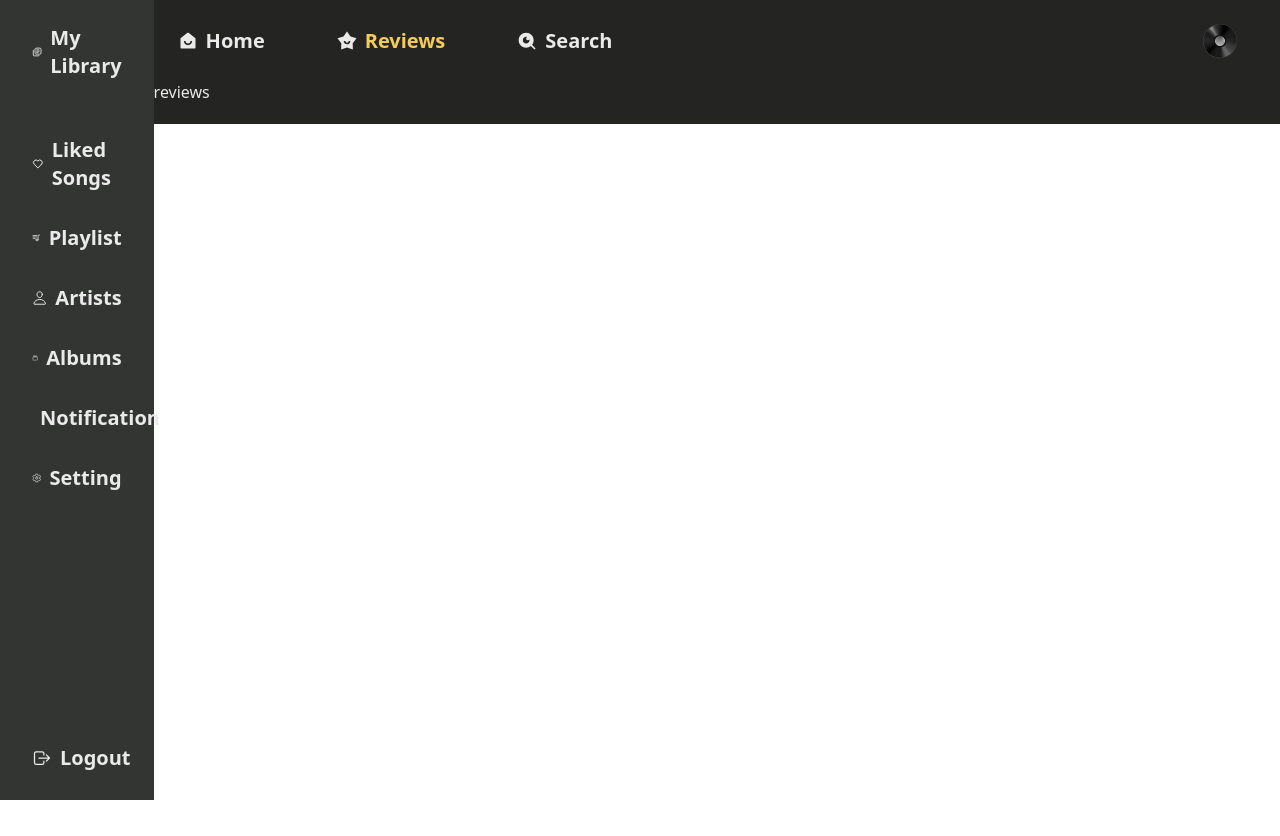
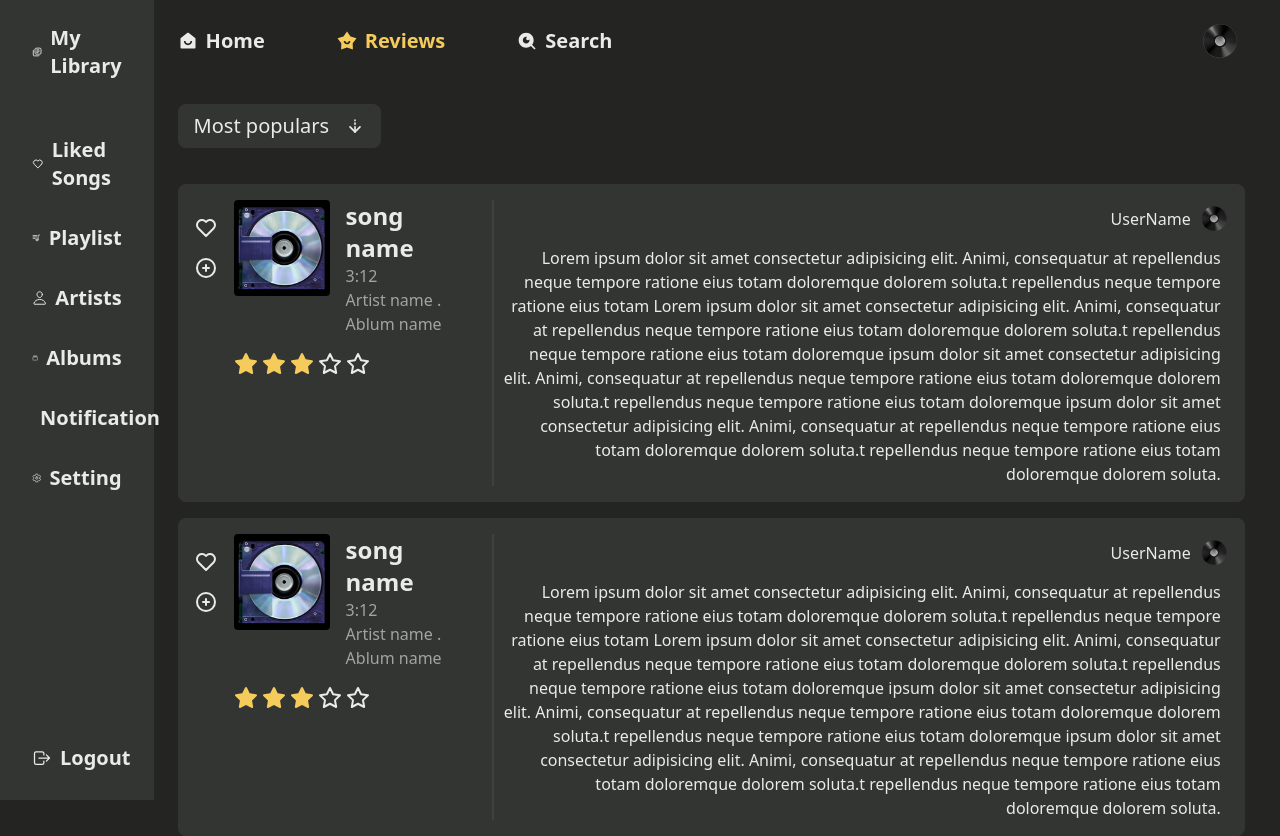
Before and after one commit to Resonate-COP/resonate, a React (Vite) app in the folder frontend/: page /main/reviews in a window 1280 px wide. Shown: the top 836 px of the page. Before the commit the page ends 800 px from the top, so only its background shows below. Built offline with nearby package versions, Linux system fonts and the light colour scheme; no server answers.

Commit message:
sketch reviews page done

```diff
--- a/frontend/package.json
+++ b/frontend/package.json
@@ -10,6 +10,7 @@
     "preview": "vite preview"
   },
   "dependencies": {
+    "@headlessui/react": "^2.2.0",
     "axios": "^1.7.9",
     "js-cookie": "^3.0.5",
     "react": "^18.3.1",
--- /dev/null
+++ b/frontend/src/components/Review.jsx
@@ -0,0 +1,69 @@
+import React from "react";
+import { TbHeart, TbCirclePlus, TbStar, TbStarFilled } from "react-icons/tb";
+
+const Review = () => {
+  return (
+    <section className="p-4 mb-4 bg-primary rounded-lg flex">
+      {/* icon */}
+      <div className="flex flex-col gap-4 items-start mt-4 mr-4">
+        <TbHeart className="h-6 w-6" />
+        <TbCirclePlus className="h-6 w-6" />
+      </div>
+      {/* song  */}
+      <div className="pr-10 border-r-2 border-neutral-700">
+        <div className="flex items-start">
+          <img
+            src="../../images/default/3.jpg"
+            alt="songName"
+            className="w-24 rounded mr-4"
+          />
+          <div>
+            <p className="text-2xl font-semibold">song name</p>
+            <p className="text-neutral-400">3:12</p>
+            <p className="">
+              <p className=" text-neutral-400">Artist name . Ablum name</p>
+            </p>
+          </div>
+        </div>
+        <div className="mt-4 flex gap-1">
+          <TbStarFilled className="starFill" />
+          <TbStarFilled className="starFill" />
+          <TbStarFilled className="starFill" />
+          <TbStar className="w-6 h-6" />
+          <TbStar className="w-6 h-6" />
+        </div>
+      </div>
+
+      {/* review  */}
+      <div className="w-full text-end">
+        {/* username ang profile  */}
+        <div className="flex items-center justify-end">
+          <p className="mr-2">UserName</p>
+          <img
+            src="../../images/default/defaultProfile.png"
+            alt="username"
+            width={30}
+          />
+        </div>
+        {/* review-content  */}
+        <div className="mt-2 px-2">
+          Lorem ipsum dolor sit amet consectetur adipisicing elit. Animi,
+          consequatur at repellendus neque tempore ratione eius totam doloremque
+          dolorem soluta.t repellendus neque tempore ratione eius totam Lorem
+          ipsum dolor sit amet consectetur adipisicing elit. Animi, consequatur
+          at repellendus neque tempore ratione eius totam doloremque dolorem
+          soluta.t repellendus neque tempore ratione eius totam doloremque ipsum
+          dolor sit amet consectetur adipisicing elit. Animi, consequatur at
+          repellendus neque tempore ratione eius totam doloremque dolorem
+          soluta.t repellendus neque tempore ratione eius totam doloremque ipsum
+          dolor sit amet consectetur adipisicing elit. Animi, consequatur at
+          repellendus neque tempore ratione eius totam doloremque dolorem
+          soluta.t repellendus neque tempore ratione eius totam doloremque
+          dolorem soluta.
+        </div>
+      </div>
+    </section>
+  );
+};
+
+export default Review;
--- /dev/null
+++ b/frontend/src/components/ReviewsList.jsx
@@ -0,0 +1,15 @@
+import React from "react";
+import Review from "./Review";
+
+const ReviewsList = () => {
+  return (
+    <section className="mt-20">
+      <Review />
+      <Review />
+      <Review />
+      <Review />
+    </section>
+  );
+};
+
+export default ReviewsList;
--- a/frontend/src/components/TopNavBar.jsx
+++ b/frontend/src/components/TopNavBar.jsx
@@ -35,14 +35,14 @@ const TopNavBar = () => {
             </div>
           </NavLink>
           <NavLink to="/main/reviews" className="px-6 rounded-t-lg">
-            <div className="flex items-center gap-2">
-              <RiStarSmileFill />
+            <div className="flex items-center gap-2 active">
+              <RiStarSmileFill className="active" />
               <div className="active">Reviews</div>
             </div>
           </NavLink>
           <NavLink to={"/main/search"} className="px-6 rounded-t-lg">
             <div className="flex items-center gap-2">
-              <RiSearchEyeFill />
+              <RiSearchEyeFill className="active" />
               <div className="active">Search</div>
             </div>
           </NavLink>
--- a/frontend/src/index.css
+++ b/frontend/src/index.css
@@ -12,6 +12,7 @@ button:active {
 
 .active > div > .active {
   color: #f5cb5c;
+  fill: #f5cb5c;
 }
 
 /* news background gradient  */
@@ -36,3 +37,13 @@ button:active {
   background-size: 200% 200%;
   animation: gradient 3s ease infinite;
 }
+
+/* rating star  */
+.star,
+.starFill {
+  width: 1.5rem;
+  height: 1.5rem;
+}
+.starFill {
+  fill: #f5cb5c;
+}
--- a/frontend/src/pages/Reviews.jsx
+++ b/frontend/src/pages/Reviews.jsx
@@ -1,7 +1,49 @@
 import React from "react";
+import ReviewsList from "../components/ReviewsList";
+import { TbArrowDownDashed } from "react-icons/tb";
+import { Menu, MenuButton, MenuItem, MenuItems } from "@headlessui/react";
 
 const Reviews = () => {
-  return <section>reviews</section>;
+  return (
+    <section className="w-[99%] rounded-xl overflow-hidden p-6">
+      <div className="fixed bg-background w-full top-16 pb-4">
+        <Menu as="div" className=" active:text-accent relative inline-block ">
+          {/* button  */}
+          <MenuButton className="text-xl mt-10 px-4 py-2 bg-primary rounded-lg flex items-center gap-4  active:bg-primary">
+            Most populars
+            <TbArrowDownDashed aria-hidden="true" />
+          </MenuButton>
+
+          {/* dropdown  */}
+          <MenuItems
+            transition
+            className="absolute z-10 mt-2 w-56 origin-top-right rounded-lg bg-primary ring-1 shadow-lg ring-black/5 transition focus:outline-hidden data-closed:scale-95 data-closed:transform data-closed:opacity-0 data-enter:duration-100 data-enter:ease-out data-leave:duration-75 data-leave:ease-in"
+          >
+            <div className="py-1">
+              <MenuItem>
+                <a
+                  href="#"
+                  className="block px-4 py-2 text-sm text-text hover:text-accent transition data-focus:bg-gray-100 data-focus:text-gray-900 data-focus:outline-hidden"
+                >
+                  Most populars
+                </a>
+              </MenuItem>
+              <MenuItem>
+                <a
+                  href="#"
+                  className="block px-4 py-2 text-sm text-text hover:text-accent data-focus:bg-gray-100 data-focus:text-gray-900 data-focus:outline-hidden"
+                >
+                  Latest
+                </a>
+              </MenuItem>
+            </div>
+          </MenuItems>
+        </Menu>
+      </div>
+
+      <ReviewsList />
+    </section>
+  );
 };
 
 export default Reviews;
```
Also changed, not shown: 1 other file (tests, documents, lock files or other folders).
